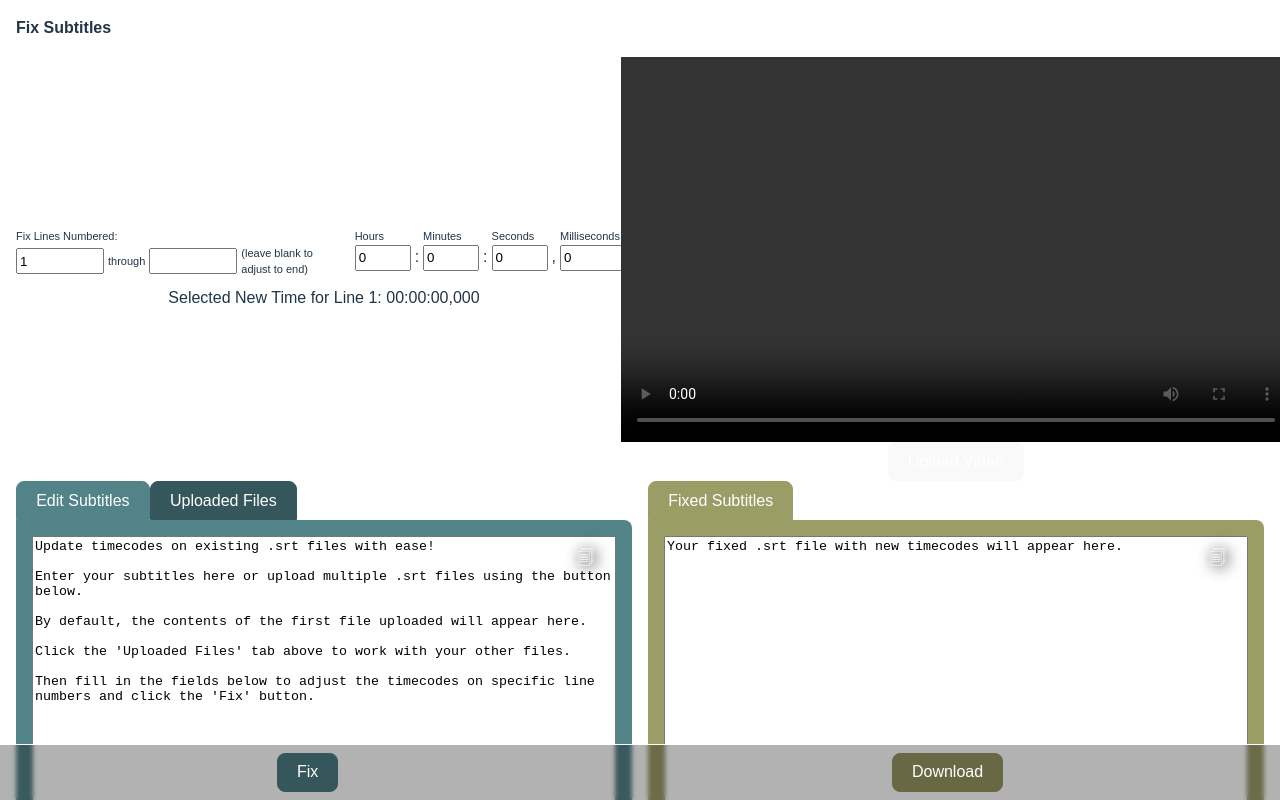
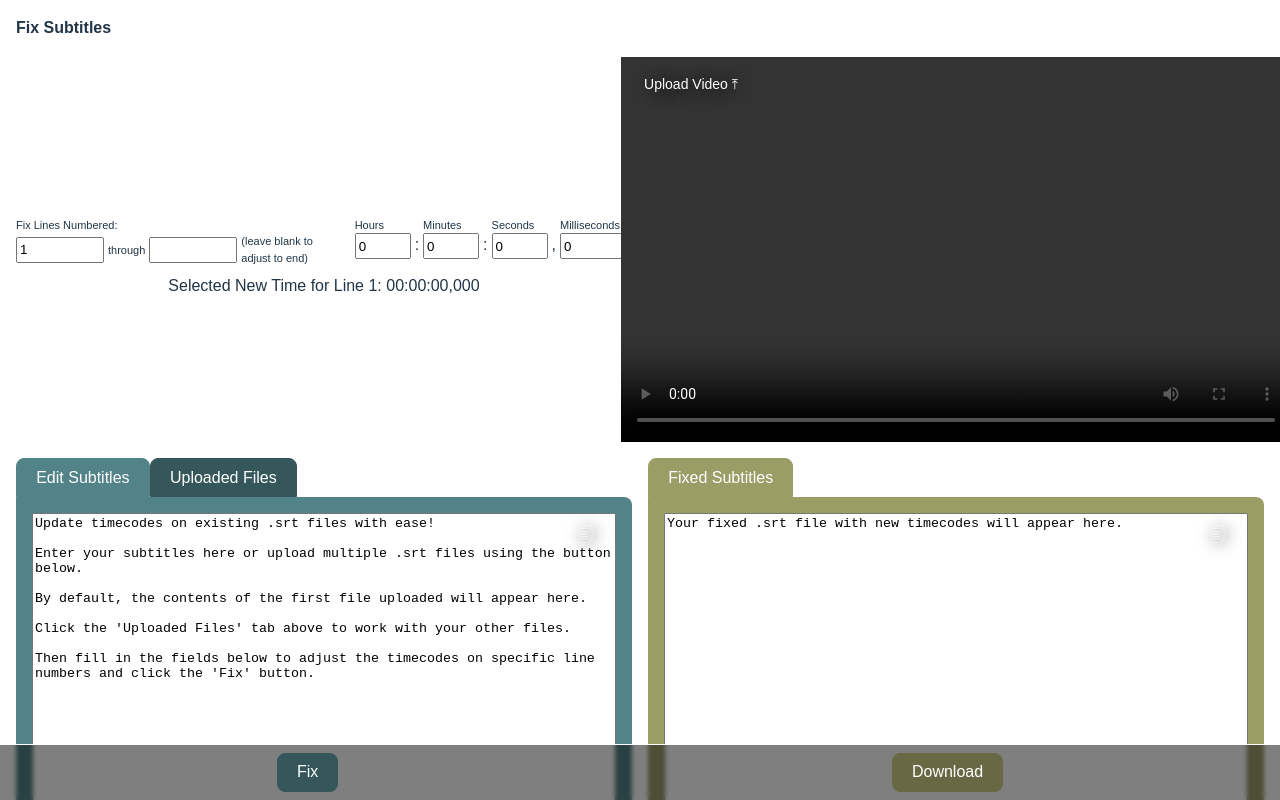
Before and after one commit to mrnolanhenry/srt-client, a React (Vite) app: page / in a window 1280 px wide. Shown: the top 800 px of the page. Built offline with nearby package versions, Linux system fonts and the light colour scheme.

Commit message:
upload button styling

```diff
--- a/src/components/CopyTextArea/CopyTextArea.tsx
+++ b/src/components/CopyTextArea/CopyTextArea.tsx
@@ -1,6 +1,7 @@
 import { useState } from 'react';
 import './CopyTextArea.css';
 import CopyTextButton from '../CopyTextButton/CopyTextButton';
+import { COPY_CHARACTER } from '../../constants/constants';
 
 interface CopyTextAreaProps {
   className: string;
@@ -16,8 +17,6 @@ interface CopyTextAreaProps {
 
 const CopyTextArea = ({ className, cols, id, isReadOnly, rows, scrollRef, value, onChange, onScroll }: CopyTextAreaProps) => {
   const [isCopied, setIsCopied] = useState(false);
-
-  const COPY_CHARACTER = '\u{1F5D0}';
 
   const handleCopy = async () => {
     if (!navigator.clipboard) {
@@ -42,15 +41,6 @@ const CopyTextArea = ({ className, cols, id, isReadOnly, rows, scrollRef, value,
         ) : (
           <textarea ref={scrollRef ?? null} id={id} className={`${className} copy-text-area`} name={id} rows={rows} cols={cols} onChange={onChange} onScroll={onScroll} value={value}></textarea>
         )}
-        <div className="copy-text-button" onClick={handleCopy}>
-          <span className="copy-text-span">
-            <small className="copy-text-hover">
-              {isCopied ? "" : 'Copy Text'}
-            </small>
-            {isCopied ? <small>Copied!</small> : ""}
-            <span className="copy-text-character">{COPY_CHARACTER}</span>
-          </span>
-        </div>
         <CopyTextButton
           id="copyTextButton"
           value={value}
--- a/src/components/CopyTextButton/CopyTextButton.tsx
+++ b/src/components/CopyTextButton/CopyTextButton.tsx
@@ -1,5 +1,6 @@
 import { useState } from 'react';
 import './CopyTextButton.css';
+import { COPY_CHARACTER } from '../../constants/constants';
 
 interface CopyTextButtonProps {
   id: string;
@@ -8,8 +9,6 @@ interface CopyTextButtonProps {
 
 const CopyTextButton = ({ id, value }: CopyTextButtonProps) => {
   const [isCopied, setIsCopied] = useState(false);
-
-  const COPY_CHARACTER = '\u{1F5D0}';
 
   const handleCopy = async () => {
     if (!navigator.clipboard) {
--- a/src/components/FileViewer/FileViewer.tsx
+++ b/src/components/FileViewer/FileViewer.tsx
@@ -3,6 +3,7 @@ import type { FileContent } from '../../interfaces/FileContent';
 import './FileViewer.css';
 import FileUpload from '../FileUpload/FileUpload';
 import CopyTextArea from '../CopyTextArea/CopyTextArea';
+import { UPLOAD_CHARACTER } from '../../constants/constants';
 
 interface FileViewerProps {
   fileContents: FileContent[];
@@ -12,7 +13,7 @@ interface FileViewerProps {
 const FileViewer = ({ fileContents, handleUploadCallback }: FileViewerProps) => {
   // const [activeTab, setActiveTab] = useState<string>(fileContents && fileContents.length ? fileContents[0].name : "");
   const [activeTab, setActiveTab] = useState<string>("");
-  const uploadFilesLabel = fileContents.length === 0 ? "Upload Files" : "Upload More Files";
+  const uploadFilesLabel = `Upload ${fileContents.length === 0 ? "" : "More"} Files ${UPLOAD_CHARACTER}`;
 
     useEffect(() => {
       // console.log('useEffect - fileInputs changed:');
--- a/src/components/StickyFooter/StickyFooter.css
+++ b/src/components/StickyFooter/StickyFooter.css
@@ -8,6 +8,6 @@
     border-style: solid;
     border-color: white;
     border-width: 1px 0 0 0;
-    background-color: rgba(0, 0, 0, .3);
+    background-color: rgba(0, 0, 0, .5);
     backdrop-filter: blur(2px);
 }
--- a/src/components/VideoUploadAndPlayer/VideoUploadAndPlayer.css
+++ b/src/components/VideoUploadAndPlayer/VideoUploadAndPlayer.css
@@ -1,3 +1,29 @@
 #videoInput {
     display: none;
 }
+
+.video-upload-button {
+    position: absolute;
+    /* position: fixed; */
+    margin: 0 480px 320px 0px;
+    /* float: left; */
+    z-index: 999;
+    cursor: pointer;
+    transition: .3s;
+    color: white;
+    text-shadow: 2px 2px 15px rgba(0, 0, 0);
+    background-color: transparent;
+    border: none;
+    font-size: 14px;
+    padding: 6px;
+    margin: 0 530px 330px 0px;
+}
+
+.video-upload-label {
+    cursor: pointer;
+}
+
+.video-upload-button:hover {
+    background-color: color-mix(in oklab, rgba(82, 131, 136, 1) 75%, black);
+    border-color: color-mix(in oklab, rgba(82, 131, 136, 1) 75%, black);
+}
--- a/src/components/VideoUploadAndPlayer/VideoUploadAndPlayer.tsx
+++ b/src/components/VideoUploadAndPlayer/VideoUploadAndPlayer.tsx
@@ -1,5 +1,6 @@
 import React, { useState, useRef, useEffect } from 'react';
 import './VideoUploadAndPlayer.css';
+import { UPLOAD_CHARACTER } from '../../constants/constants';
 
 interface VideoUploadAndPlayerProps {
   cues: VTTCue[];
@@ -10,7 +11,7 @@ interface VideoUploadAndPlayerProps {
 const VideoUploadAndPlayer = ({cues, videoRef, timeInput}: VideoUploadAndPlayerProps) => {
   const [videoSrc, setVideoSrc] = useState<string | null>(null);
   const [isNewUpload, setIsNewUpload] = useState(false);
-  const label = "Upload Video";
+  const label = `Upload Video ${UPLOAD_CHARACTER}`;
 
   const fileInputRef = useRef<HTMLInputElement>(null);
 
@@ -97,9 +98,7 @@ const VideoUploadAndPlayer = ({cues, videoRef, timeInput}: VideoUploadAndPlayerP
           width="670"
           onCanPlayThrough={handleCanPlayThrough}
         />
-      </div>
-      <div id="videoUploadRow">
-        <button>
+                <button className="video-upload-button">
           <input
                 id="videoInput"
             type="file"
@@ -112,6 +111,9 @@ const VideoUploadAndPlayer = ({cues, videoRef, timeInput}: VideoUploadAndPlayerP
           </label>
         </button>
       </div>
+      <div id="videoUploadRow" className="flex-row centered-row padded-row">
+
+      </div>
     </>
   );
 };
--- /dev/null
+++ b/src/constants/constants.ts
@@ -0,0 +1,2 @@
+export const COPY_CHARACTER = '\u{1F5D0}';
+export const UPLOAD_CHARACTER = '\u{2912}';
```
